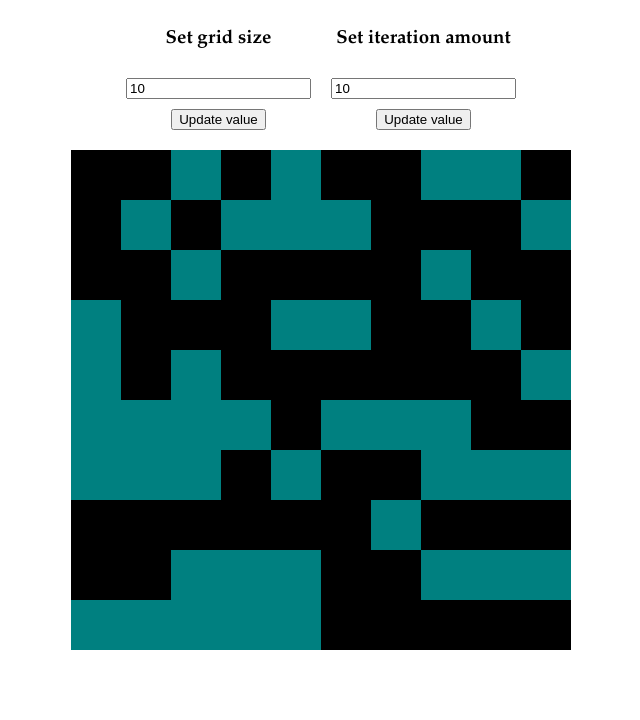
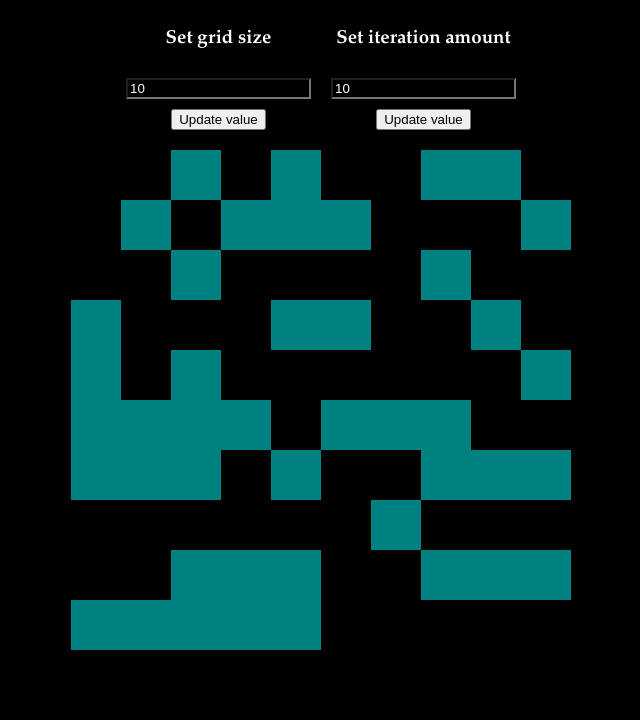
Before and after one commit to JohanMillberg/GameOfJS, a plain HTML site: page index.html in a window 1280 px wide. Shown: the part 80-800 px from the top of the page, without its empty margins (319-959 px from the left). Drawn offline with Linux system fonts and the light colour scheme.

Commit message:
updated the style of the page

```diff
--- a/style.css
+++ b/style.css
@@ -4,6 +4,8 @@ body {
     align-items: center;
     font-family: Garamond;
     gap: 20px;
+    background-color: black;
+    color: white;
 }
 
 .header {
@@ -45,3 +47,8 @@ body {
 .alive-cell {
     background-color: teal;
 }
+
+input[type="text"] {
+    background-color: black;
+    color: white;
+}
```
